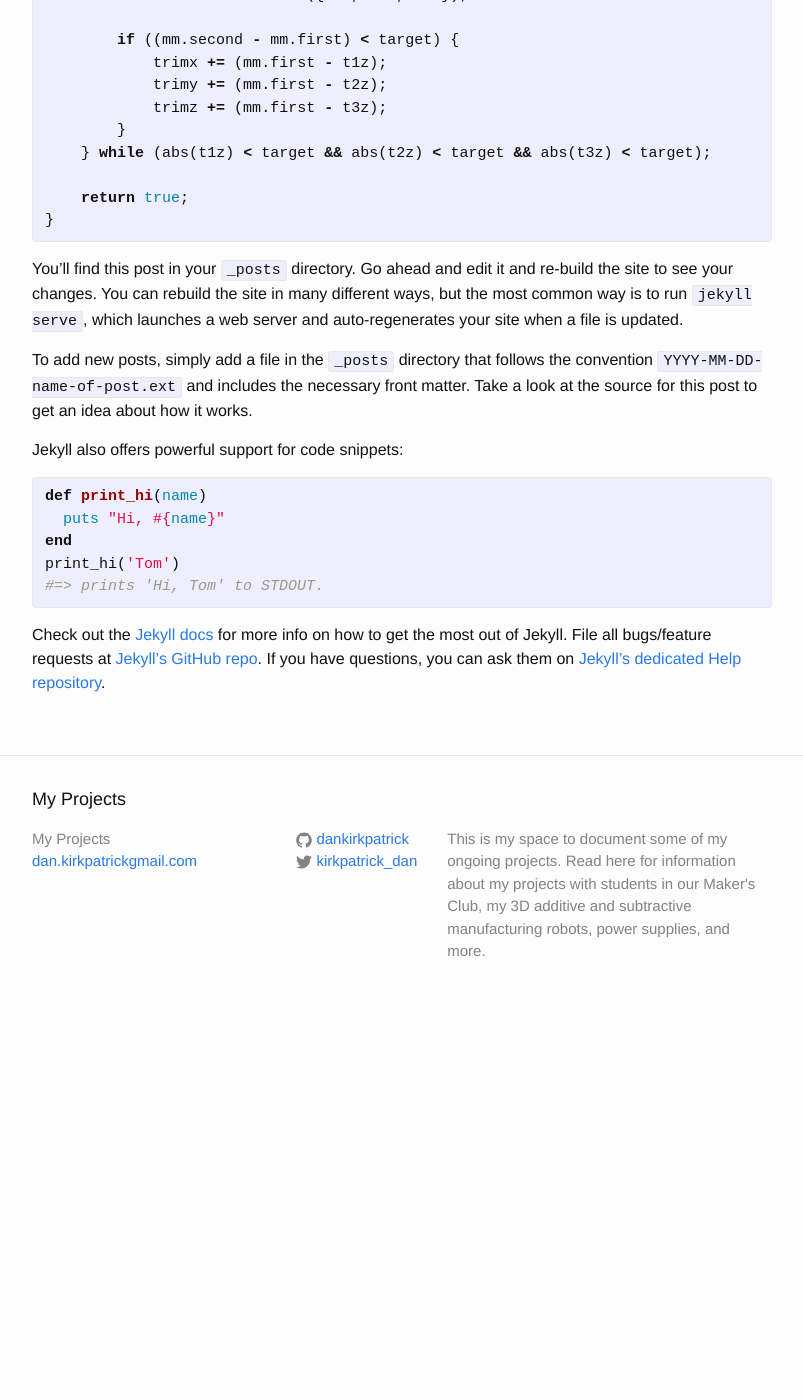
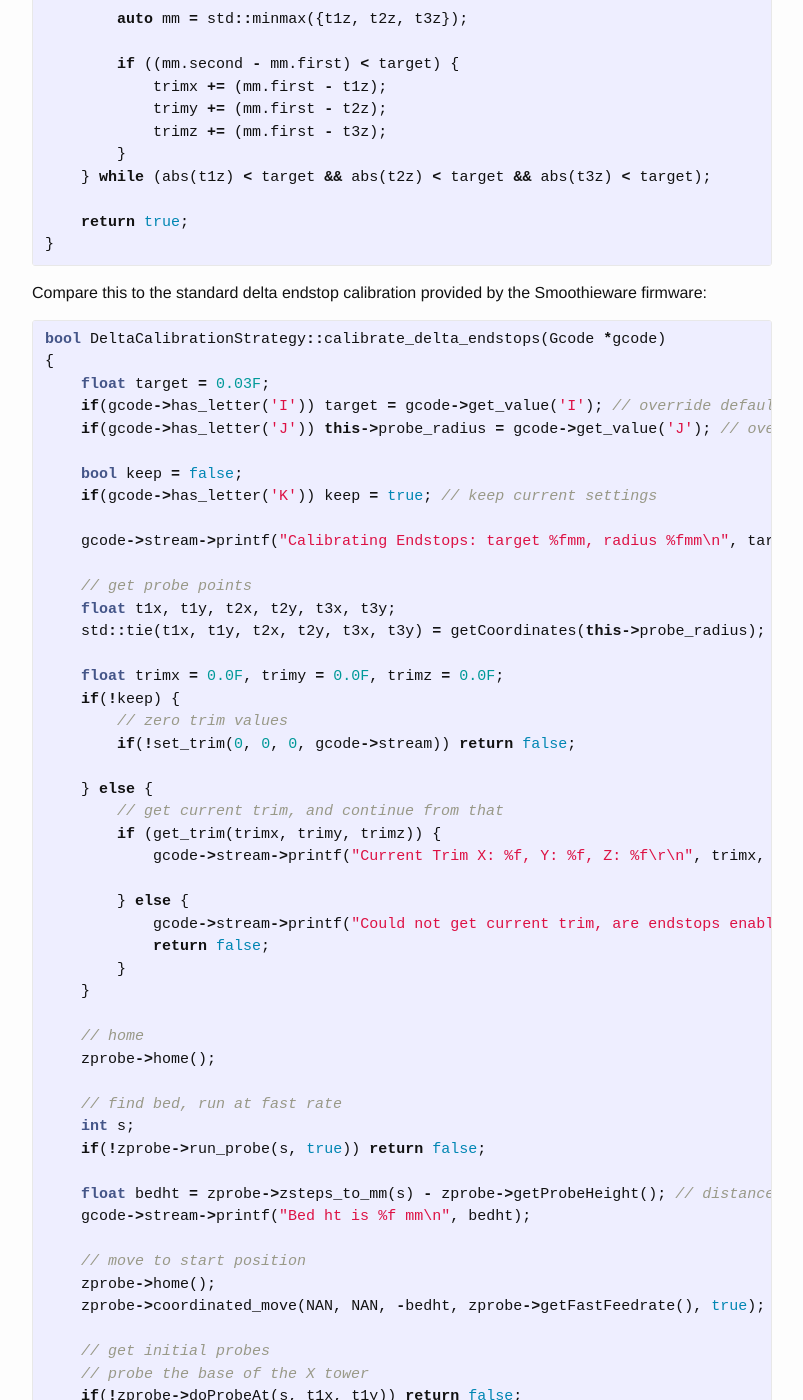
Before and after one commit to dankirkpatrick/dankirkpatrick.github.io, a Jekyll site: the page built from _posts/2015-03-09-test-post.markdown, in a window 1280 px wide and 1400 px high, scrolled down 623 px. Shown: the whole window, without its empty margins (238-1041 px from the left). Built offline with Jekyll 4.4.1, drawn with Linux system fonts in a browser that asks for light colours; before the commit the page ends 1646 px from its top, so only the background shows below that; some of the changed text lies outside the part shown.

Commit message:
Initial commit with Jekyll

```diff
--- a/_posts/2015-03-09-test-post.markdown
+++ b/_posts/2015-03-09-test-post.markdown
@@ -4,7 +4,7 @@ title:  "My First Post!"
 date:   2015-03-09 08:30:06
 categories: test update
 ---
-Let's try a few things.  First, some c++ code:
+Let's try a few things.  First, some c++ code.  Following is my port of Rich Cattell's delta endstop calibration code to the Smootheware firmware:
 
 {% highlight cpp %}
 bool DeltaCalibrationStrategy::rc_calibrate_delta_endstops(Gcode *gcode, bool keep, float target, float bedht)
@@ -36,22 +36,125 @@ bool DeltaCalibrationStrategy::rc_calibrate_delta_endstops(Gcode *gcode, bool ke
 }
 {% endhighlight %}
 
-You’ll find this post in your `_posts` directory. Go ahead and edit it and re-build the site to see your changes. You can rebuild the site in many different ways, but the most common way is to run `jekyll serve`, which launches a web server and auto-regenerates your site when a file is updated.
+Compare this to the standard delta endstop calibration provided by the Smoothieware firmware:
 
-To add new posts, simply add a file in the `_posts` directory that follows the convention `YYYY-MM-DD-name-of-post.ext` and includes the necessary front matter. Take a look at the source for this post to get an idea about how it works.
+{% highlight cpp %}
+bool DeltaCalibrationStrategy::calibrate_delta_endstops(Gcode *gcode)
+{
+    float target = 0.03F;
+    if(gcode->has_letter('I')) target = gcode->get_value('I'); // override default target
+    if(gcode->has_letter('J')) this->probe_radius = gcode->get_value('J'); // override default probe radius
 
-Jekyll also offers powerful support for code snippets:
+    bool keep = false;
+    if(gcode->has_letter('K')) keep = true; // keep current settings
 
-{% highlight ruby %}
-def print_hi(name)
-  puts "Hi, #{name}"
-end
-print_hi('Tom')
-#=> prints 'Hi, Tom' to STDOUT.
+    gcode->stream->printf("Calibrating Endstops: target %fmm, radius %fmm\n", target, this->probe_radius);
+
+    // get probe points
+    float t1x, t1y, t2x, t2y, t3x, t3y;
+    std::tie(t1x, t1y, t2x, t2y, t3x, t3y) = getCoordinates(this->probe_radius);
+
+    float trimx = 0.0F, trimy = 0.0F, trimz = 0.0F;
+    if(!keep) {
+        // zero trim values
+        if(!set_trim(0, 0, 0, gcode->stream)) return false;
+
+    } else {
+        // get current trim, and continue from that
+        if (get_trim(trimx, trimy, trimz)) {
+            gcode->stream->printf("Current Trim X: %f, Y: %f, Z: %f\r\n", trimx, trimy, trimz);
+
+        } else {
+            gcode->stream->printf("Could not get current trim, are endstops enabled?\n");
+            return false;
+        }
+    }
+
+    // home
+    zprobe->home();
+
+    // find bed, run at fast rate
+    int s;
+    if(!zprobe->run_probe(s, true)) return false;
+
+    float bedht = zprobe->zsteps_to_mm(s) - zprobe->getProbeHeight(); // distance to move from home to 5mm above bed
+    gcode->stream->printf("Bed ht is %f mm\n", bedht);
+
+    // move to start position
+    zprobe->home();
+    zprobe->coordinated_move(NAN, NAN, -bedht, zprobe->getFastFeedrate(), true); // do a relative move from home to the point above the bed
+
+    // get initial probes
+    // probe the base of the X tower
+    if(!zprobe->doProbeAt(s, t1x, t1y)) return false;
+    float t1z = zprobe->zsteps_to_mm(s);
+    gcode->stream->printf("T1-0 Z:%1.4f C:%d\n", t1z, s);
+
+    // probe the base of the Y tower
+    if(!zprobe->doProbeAt(s, t2x, t2y)) return false;
+    float t2z = zprobe->zsteps_to_mm(s);
+    gcode->stream->printf("T2-0 Z:%1.4f C:%d\n", t2z, s);
+
+    // probe the base of the Z tower
+    if(!zprobe->doProbeAt(s, t3x, t3y)) return false;
+    float t3z = zprobe->zsteps_to_mm(s);
+    gcode->stream->printf("T3-0 Z:%1.4f C:%d\n", t3z, s);
+
+    float trimscale = 1.2522F; // empirically determined
+
+    auto mm = std::minmax({t1z, t2z, t3z});
+    if((mm.second - mm.first) <= target) {
+        gcode->stream->printf("trim already set within required parameters: delta %f\n", mm.second - mm.first);
+        return true;
+    }
+
+    // set trims to worst case so we always have a negative trim
+    trimx += (mm.first - t1z) * trimscale;
+    trimy += (mm.first - t2z) * trimscale;
+    trimz += (mm.first - t3z) * trimscale;
+
+    for (int i = 1; i <= 10; ++i) {
+        // set trim
+        if(!set_trim(trimx, trimy, trimz, gcode->stream)) return false;
+
+        // home and move probe to start position just above the bed
+        zprobe->home();
+        zprobe->coordinated_move(NAN, NAN, -bedht, zprobe->getFastFeedrate(), true); // do a relative move from home to the point above the bed
+
+        // probe the base of the X tower
+        if(!zprobe->doProbeAt(s, t1x, t1y)) return false;
+        t1z = zprobe->zsteps_to_mm(s);
+        gcode->stream->printf("T1-%d Z:%1.4f C:%d\n", i, t1z, s);
+
+        // probe the base of the Y tower
+        if(!zprobe->doProbeAt(s, t2x, t2y)) return false;
+        t2z = zprobe->zsteps_to_mm(s);
+        gcode->stream->printf("T2-%d Z:%1.4f C:%d\n", i, t2z, s);
+
+        // probe the base of the Z tower
+        if(!zprobe->doProbeAt(s, t3x, t3y)) return false;
+        t3z = zprobe->zsteps_to_mm(s);
+        gcode->stream->printf("T3-%d Z:%1.4f C:%d\n", i, t3z, s);
+
+        mm = std::minmax({t1z, t2z, t3z});
+        if((mm.second - mm.first) <= target) {
+            gcode->stream->printf("trim set to within required parameters: delta %f\n", mm.second - mm.first);
+            break;
+        }
+
+        // set new trim values based on min difference
+        trimx += (mm.first - t1z) * trimscale;
+        trimy += (mm.first - t2z) * trimscale;
+        trimz += (mm.first - t3z) * trimscale;
+
+        // flush the output
+        THEKERNEL->call_event(ON_IDLE);
+    }
+
+    if((mm.second - mm.first) > target) {
+        gcode->stream->printf("WARNING: trim did not resolve to within required parameters: delta %f\n", mm.second - mm.first);
+    }
+
+    return true;
+}
 {% endhighlight %}
-
-Check out the [Jekyll docs][jekyll] for more info on how to get the most out of Jekyll. File all bugs/feature requests at [Jekyll’s GitHub repo][jekyll-gh]. If you have questions, you can ask them on [Jekyll’s dedicated Help repository][jekyll-help].
-
-[jekyll]:      http://jekyllrb.com
-[jekyll-gh]:   https://github.com/jekyll/jekyll
-[jekyll-help]: https://github.com/jekyll/jekyll-help
```
